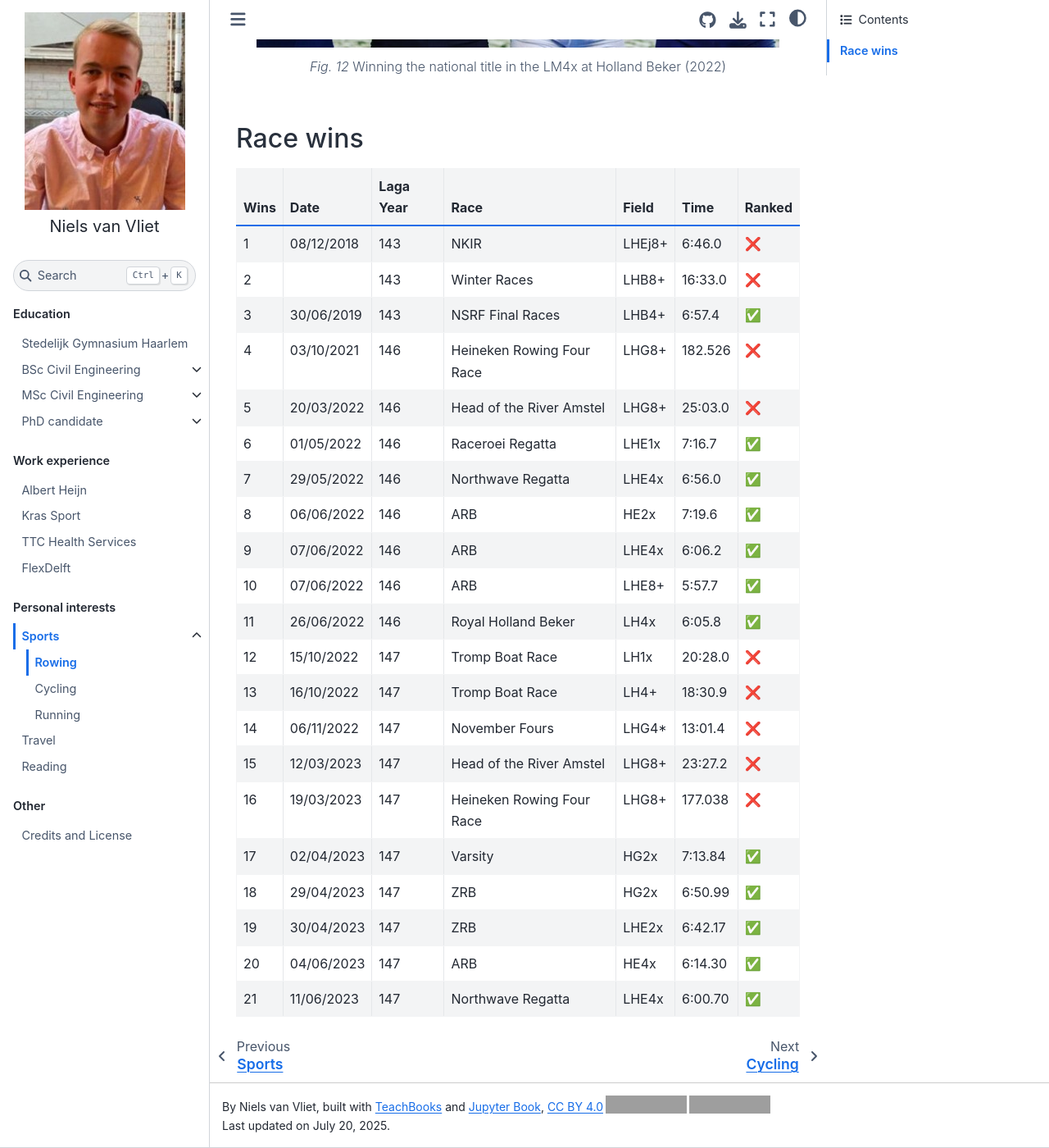
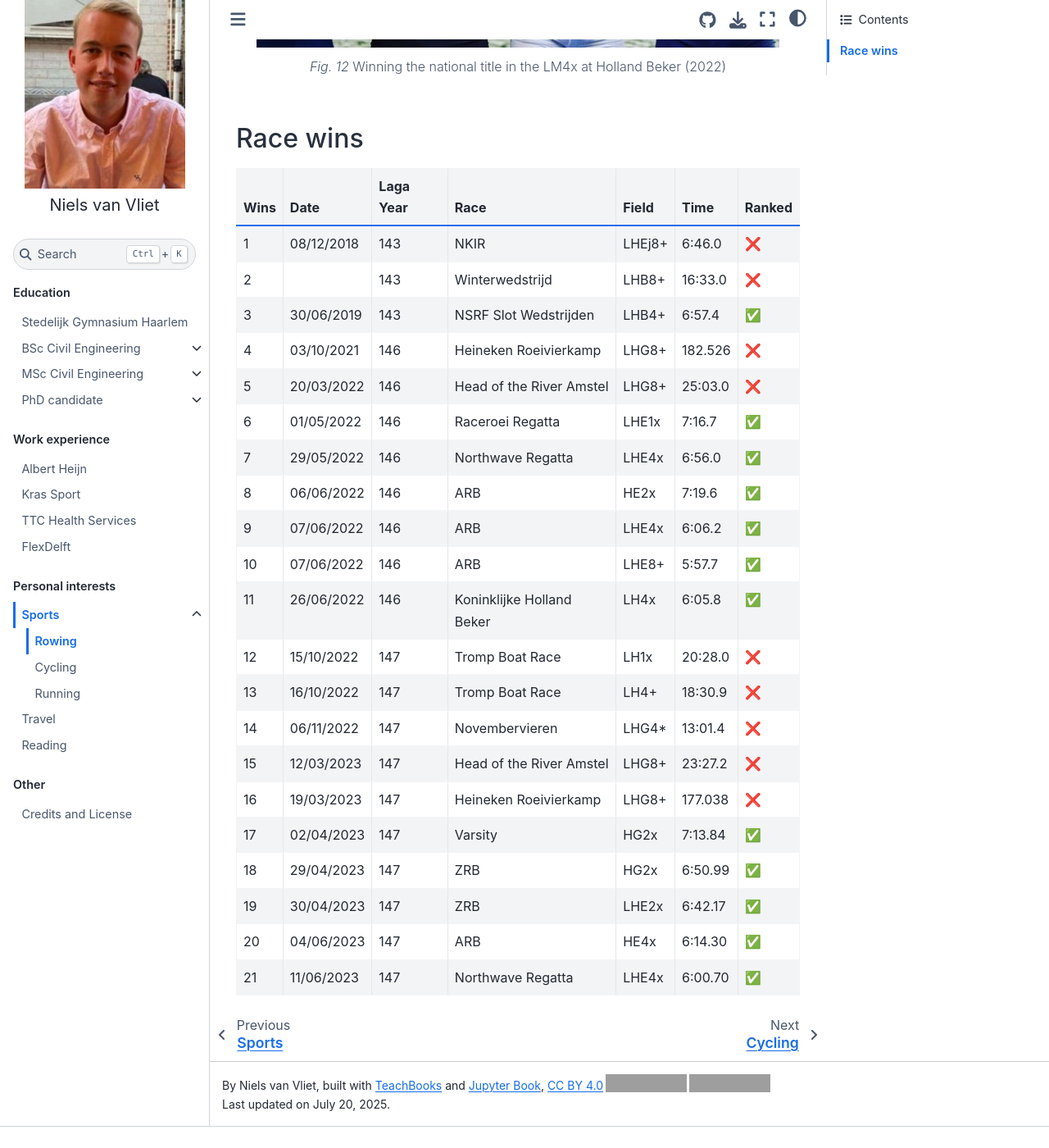
Before and after one commit to navanvliet/navanvliet, a Jupyter Book: the page built from book/Personalinterests/Sports/Rowing/Rowing.md, in a window 1280 px wide and 1400 px high, scrolled down 1530 px. Shown: the whole window at 82% size. Built offline with Jupyter Book 1.0.4 settings and Sphinx 7.4.7 and the Sphinx Book theme 1.1.4, drawn with Linux system fonts in a browser that asks for light colours; comment, search, counter and statistics services are not loaded; after the commit the page ends 2904 px from its top, so only the background shows below that; grey boxes are pictures that could not be loaded.

Commit message:
minor changes

```diff
--- a/book/Personalinterests/Sports/Rowing/Rowing.md
+++ b/book/Personalinterests/Sports/Rowing/Rowing.md
@@ -33,21 +33,21 @@
 | Wins | Date        | Laga Year | Race                          | Field   | Time     | Ranked |
 |------|-------------|-----------|-------------------------------|---------|----------|--------|
 | 1    | 08/12/2018  | 143       | NKIR                          | LHEj8+  | 6:46.0   | ❌     |
-| 2    |             | 143       | Winter Races                  | LHB8+   | 16:33.0  | ❌     |
-| 3    | 30/06/2019  | 143       | NSRF Final Races              | LHB4+   | 6:57.4   | ✅     |
-| 4    | 03/10/2021  | 146       | Heineken Rowing Four Race     | LHG8+   | 182.526  | ❌     |
+| 2    |             | 143       | Winterwedstrijd               | LHB8+   | 16:33.0  | ❌     |
+| 3    | 30/06/2019  | 143       | NSRF Slot Wedstrijden         | LHB4+   | 6:57.4   | ✅     |
+| 4    | 03/10/2021  | 146       | Heineken Roeivierkamp         | LHG8+   | 182.526  | ❌     |
 | 5    | 20/03/2022  | 146       | Head of the River Amstel      | LHG8+   | 25:03.0  | ❌     |
 | 6    | 01/05/2022  | 146       | Raceroei Regatta              | LHE1x   | 7:16.7   | ✅     |
 | 7    | 29/05/2022  | 146       | Northwave Regatta             | LHE4x   | 6:56.0   | ✅     |
 | 8    | 06/06/2022  | 146       | ARB                           | HE2x    | 7:19.6   | ✅     |
 | 9    | 07/06/2022  | 146       | ARB                           | LHE4x   | 6:06.2   | ✅     |
 | 10   | 07/06/2022  | 146       | ARB                           | LHE8+   | 5:57.7   | ✅     |
-| 11   | 26/06/2022  | 146       | Royal Holland Beker           | LH4x    | 6:05.8   | ✅     |
+| 11   | 26/06/2022  | 146       | Koninklijke Holland Beker     | LH4x    | 6:05.8   | ✅     |
 | 12   | 15/10/2022  | 147       | Tromp Boat Race               | LH1x    | 20:28.0  | ❌     |
 | 13   | 16/10/2022  | 147       | Tromp Boat Race               | LH4+    | 18:30.9  | ❌     |
-| 14   | 06/11/2022  | 147       | November Fours                | LHG4*   | 13:01.4  | ❌     |
+| 14   | 06/11/2022  | 147       | Novembervieren                | LHG4*   | 13:01.4  | ❌     |
 | 15   | 12/03/2023  | 147       | Head of the River Amstel      | LHG8+   | 23:27.2  | ❌     |
-| 16   | 19/03/2023  | 147       | Heineken Rowing Four Race     | LHG8+   | 177.038  | ❌     |
+| 16   | 19/03/2023  | 147       | Heineken Roeivierkamp         | LHG8+   | 177.038  | ❌     |
 | 17   | 02/04/2023  | 147       | Varsity                       | HG2x    | 7:13.84  | ✅     |
 | 18   | 29/04/2023  | 147       | ZRB                           | HG2x    | 6:50.99  | ✅     |
 | 19   | 30/04/2023  | 147       | ZRB                           | LHE2x   | 6:42.17  | ✅     |
```
Also changed, not shown: book/Education/SGH/Figures/geslaagd_KimenNiels.jpg (renamed from book/Education/SGH/geslaagd_KimenNiels.jpg).
